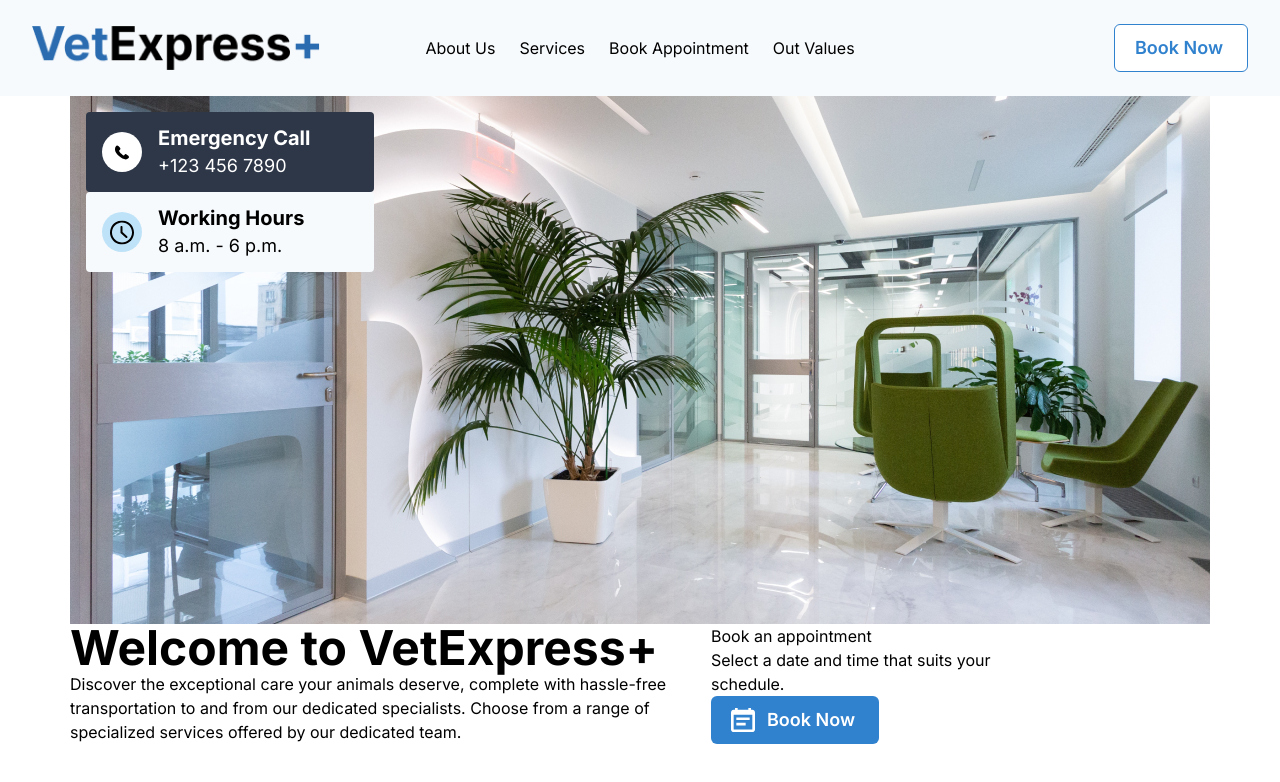
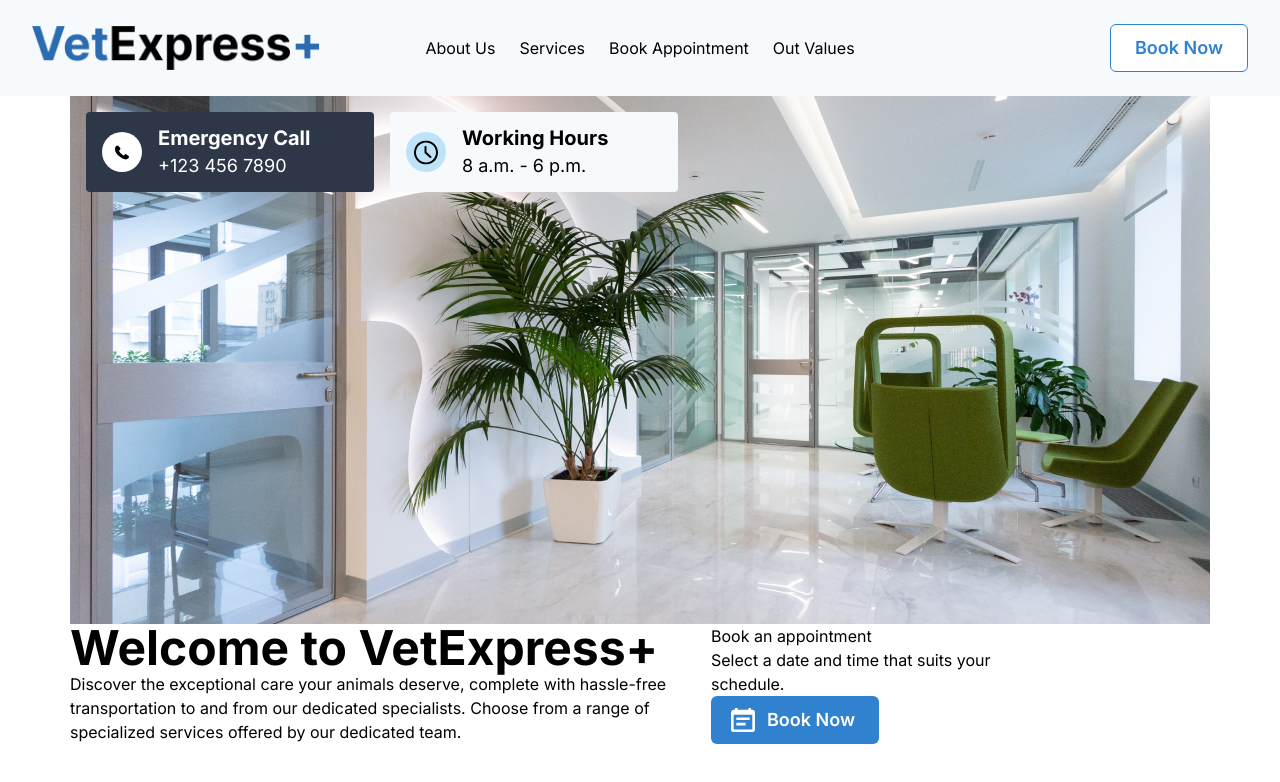
Before and after one commit to jessejp/health-service-frontend-demo, a Next.js app: page / in a window 1280 px wide. Shown: the top 782 px of the page. Built offline with nearby package versions, Linux system fonts and the light colour scheme.

Commit message:
feat: Container component story

```diff
--- a/app/page.tsx
+++ b/app/page.tsx
@@ -2,6 +2,7 @@ import Button from "@/components/ui/Button";
 import H1 from "@/components/typography/H1";
 import Image from "next/image";
 import InfoCard from "@/components/ui/InfoCard";
+import Container from "@/components/ui/Container";
 
 export default function Home() {
   return (
@@ -30,15 +31,22 @@ export default function Home() {
         <div className="max-w-[1140px] flex flex-col">
           <div className="w-fit h-fit relative">
             <div className="absolute top-4 left-4 ">
-              {/* <div className="w-80 bg-brand-dark-gray flex gap-2 p-4 rounded text-white items-center">
-                <span>ABC</span>
-                <div className="flex flex-col px-2 justify-start">
-                  <span className="text-xl">Emergency Call</span>
-                  <span className="text-lg">+123 456 7890</span>
-                </div>
-              </div> */}
-              <InfoCard iconPath="/icon/phone-black.svg" alt="phone icon" variant="dark"  heading="Emergency Call" body="+123 456 7890" />
-              <InfoCard iconPath="/icon/time-black.svg" alt="clock icon" variant="light"  heading="Working Hours" body="8 a.m. - 6 p.m." />
+              <Container align="start" gap="small" direction="row">
+                <InfoCard
+                  iconPath="/icon/phone-black.svg"
+                  alt="phone icon"
+                  variant="dark"
+                  heading="Emergency Call"
+                  body="+123 456 7890"
+                />
+                <InfoCard
+                  iconPath="/icon/time-black.svg"
+                  alt="clock icon"
+                  variant="light"
+                  heading="Working Hours"
+                  body="8 a.m. - 6 p.m."
+                />
+              </Container>
             </div>
             <Image
               src="/hero.jpg"
--- a/components/ui/Button.tsx
+++ b/components/ui/Button.tsx
@@ -10,12 +10,14 @@ const Button: React.FC<Props> = ({ variant = "primary", iconPath }) => {
   return (
     <button
       className={clsx(
-        "text-lg font-semibold rounded-md h-12 w-fit pl-5 pr-6 ",
+        "text-lg font-semibold rounded-md h-12 w-fit",
         {
           "text-white bg-brand-primary-blue hover:bg-brand-primary-blue-light":
             variant === "primary",
           "text-brand-primary-blue bg-white border-[1px] border-brand-primary-blue":
             variant === "outline",
+          "pl-5 pr-6": !!iconPath,
+          "px-6": !iconPath,
         }
       )}
     >
--- /dev/null
+++ b/components/ui/Container.tsx
@@ -0,0 +1,39 @@
+import clsx from "clsx";
+import { type PropsWithChildren } from "react";
+
+interface ContainerProps extends PropsWithChildren {
+  direction?: "row" | "column";
+  gap?: "default" | "small";
+  align?: "start" | "center";
+}
+
+const Container: React.FC<ContainerProps> = ({
+  direction = "row",
+  gap = "default",
+  align = "start",
+  children,
+}) => {
+  return (
+    <div
+      className={clsx(
+        "flex",
+        {
+          "flex-col": direction === "column",
+          "flex-row": direction === "row",
+        },
+        {
+          "gap-6": gap === "default",
+          "gap-4": gap === "small",
+        },
+        {
+          "justify-start": align === "start",
+          "justify-center": align === "center",
+        }
+      )}
+    >
+      {children}
+    </div>
+  );
+};
+
+export default Container;
```
Also changed, not shown: 2 other files (tests, documents, lock files or other folders).
